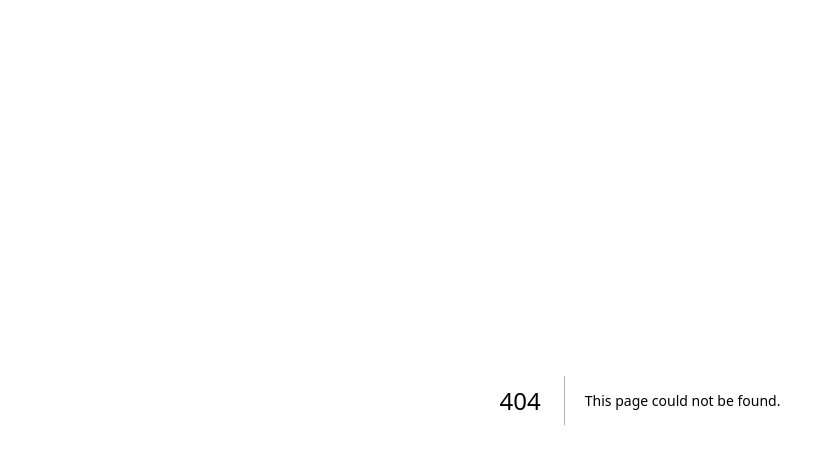
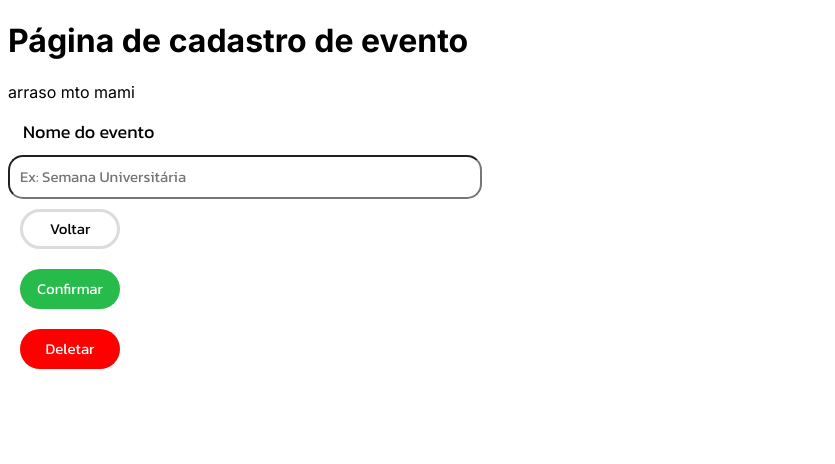
Before and after one commit to mateus-fernandes20/SISGEHC, a Next.js app in the folder sisgehc/: page /cadevento in a window 1280 px wide. Before the commit this address had no page. Shown: the top 464 px of the page, without its empty margins (0-835 px from the left). Built offline with nearby package versions, Linux system fonts and the light colour scheme.

Commit message:
componentes e pagina de cadastro

```diff
--- /dev/null
+++ b/sisgehc/src/app/cadevento/page.tsx
@@ -0,0 +1,16 @@
+import Input from "../components/Input/Input";
+import Button from "../components/Button/Button";
+import "./style.css"
+
+export default function cadevento() {
+    return (
+      <>
+      <h1>Página de cadastro de evento</h1>
+      <p>arraso mto mami</p>
+      <Input placeholder="Ex: Semana Universitária" text="Nome do evento"/>
+      <Button text="Voltar" color="padrao"/>
+      <Button text="Confirmar" color="btn-verde"/>
+      <Button text="Deletar" color="btn-vermelho"/>
+      </>
+    );
+  }
--- /dev/null
+++ b/sisgehc/src/app/components/Button/Button.css
@@ -0,0 +1,34 @@
+.buttonbox .padrao {
+    height: 40px;
+    width: 100px;
+    border-radius: 35px;
+    margin: 10px 12px;
+    background-color: white;
+    font-family: 'Kanit';
+    font-size: 15px;
+    border: 3px solid #dcdcdc;
+}
+
+.buttonbox .btn-vermelho {
+    height: 40px;
+    width: 100px;
+    border-radius: 35px;
+    margin: 10px 12px;
+    background-color: #ff0000;
+    font-family: 'Kanit';
+    font-size: 15px;
+    border: none;
+    color: white;
+}
+
+.buttonbox .btn-verde {
+    height: 40px;
+    width: 100px;
+    border-radius: 35px;
+    margin: 10px 12px;
+    background-color: #26bb4b;
+    font-family: 'Kanit';
+    font-size: 15px;
+    border: none;
+    color: white;
+}
--- /dev/null
+++ b/sisgehc/src/app/components/Button/Button.tsx
@@ -0,0 +1,13 @@
+import { buttonProps } from '@/types'
+import React from 'react'
+import "./Button.css"
+
+const Button = ({text, color}: buttonProps) => {
+    return (
+      <div className='buttonbox'>
+          <button className={color}>{text}</button>
+      </div>
+    )
+}
+
+export default Button
--- /dev/null
+++ b/sisgehc/src/app/components/Input/Input.css
@@ -0,0 +1,16 @@
+.inputbox input{
+    width: 450px;
+    height: 40px;
+    border-radius: 15px;
+    font-size: 15px;
+    font-family: 'Kanit';
+    stroke-width: 3px;
+    stroke-color: #dcdcdc;
+    padding: 0px 10px;
+}
+
+.inputbox p {
+    margin: 10px 15px;
+    font-size: 18px;
+    font-family: 'Kanit', sans-serif;
+}
--- /dev/null
+++ b/sisgehc/src/app/components/Input/Input.tsx
@@ -0,0 +1,14 @@
+import { inputProps } from '@/types'
+import React from 'react'
+import "./Input.css";
+
+const Input = ({placeholder, text}: inputProps) => {
+  return (
+    <div className='inputbox'>
+        <p>{text}</p>
+        <input placeholder={placeholder}/>
+    </div>
+  )
+}
+
+export default Input
--- /dev/null
+++ b/sisgehc/src/types/index.ts
@@ -0,0 +1,9 @@
+export interface inputProps{
+    placeholder: string;
+    text: string;
+}
+
+export interface buttonProps{
+    text: string;
+    color: string;
+}
```
Also changed, not shown: sisgehc/src/app/cadevento/style.css (added).
